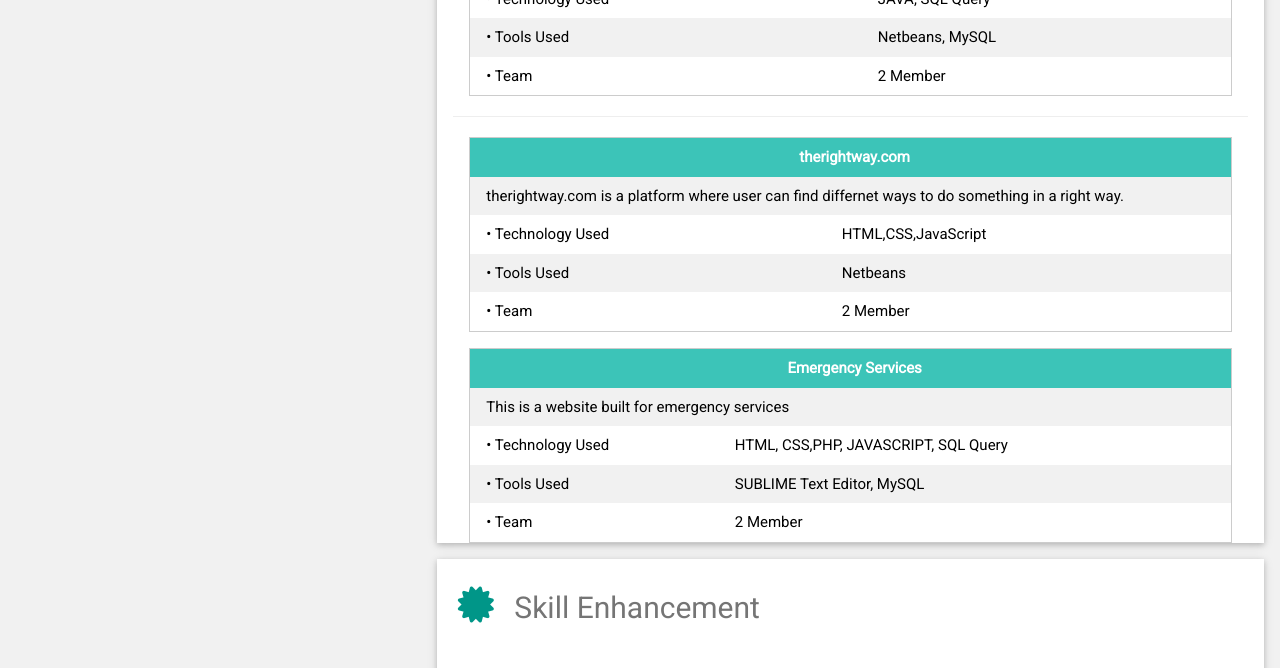
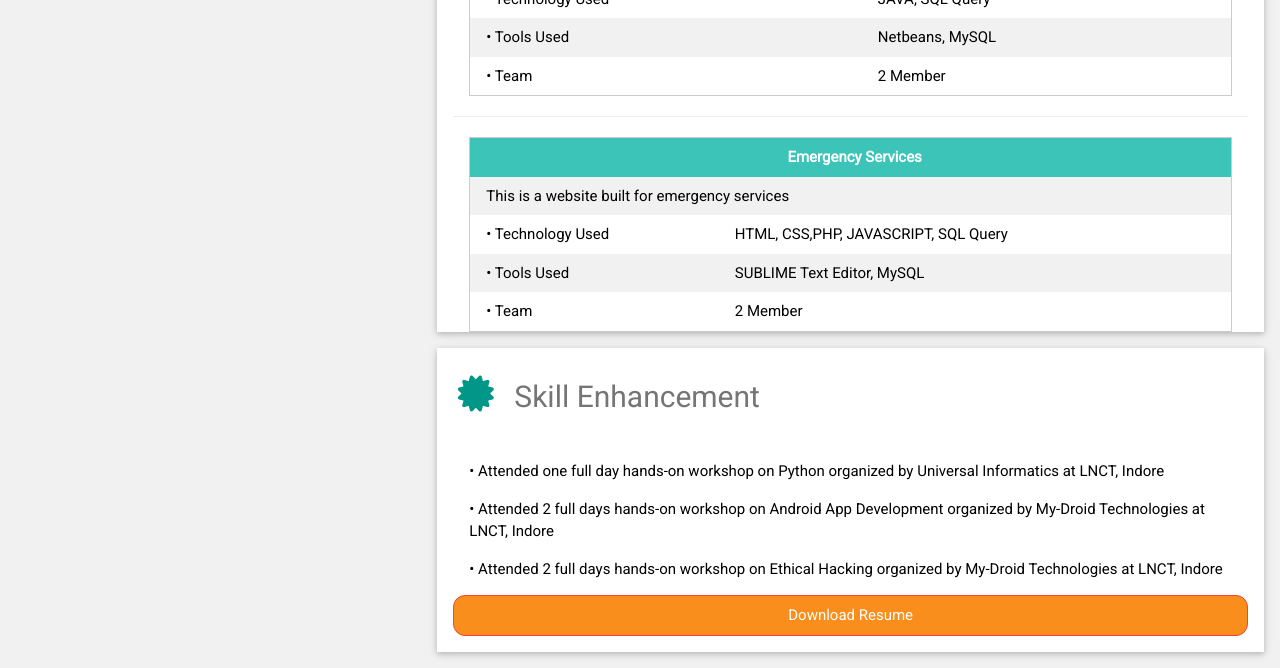
Before and after one commit to gaurav1741/gaurav1741.github.io, a plain HTML site: page index.html in a window 1280 px wide. Shown: the part 1620-2288 px from the top of the page. Drawn offline with nearby package versions, Linux system fonts and the light colour scheme.

Commit message:
Update index.html

```diff
--- a/index.html
+++ b/index.html
@@ -199,7 +199,7 @@ html,body,h1,h2,h3,h4,h5,h6 {font-family: "Roboto", sans-serif}
                 <span class="tooltiptext">Tooltip text</span>
             </div>-->
             <div class="download-btn w3-hover-sepia">
-                <a href="Gaurav001104.pdf"><i class="fas fa-download fa-fw w3-xxlarge w3-text-teal " style="margin-left: 5px"></i></a>
+                <a href="Gaurav.pdf"><i class="fas fa-download fa-fw w3-xxlarge w3-text-teal " style="margin-left: 5px"></i></a>
             </div>
           <div class="w3-display-bottomleft w3-container " style="text-shadow: #666666 2px 0 10px; color:#FFFFFF">
             <h2>Gaurav Kumar</h2>
@@ -373,31 +373,7 @@ School, Motihari, Bihar CBSE </p>
                 </tr>
           </table>
         </div>
-        <hr>
-
-        <div class="w3-container">
-          <table class="w3-table w3-striped w3-border w3-margin-bottom">
-                <tr style="background-color:#3cc4b8;color:white;;">
-                    <th colspan="2"><center>therightway.com</center></th>
-                </tr>
-                <tr>
-                    <td colspan="2">therightway.com is a platform where user can find differnet ways to do something in a right way.</td>
-                </tr>
-               <tr>
-                    <td>•	Technology Used</td>
-                    <td>HTML,CSS,JavaScript</td>
-
-                </tr>
-                <tr>
-                    <td>•	Tools Used</td>
-                    <td>Netbeans</td>
-                </tr>
-                <tr>
-                    <td>•	Team</td>
-                    <td>2 Member</td>
-                </tr>
-          </table>
-        </div>
+       <hr>
        <div class="w3-container">
           <table class="w3-table w3-striped w3-border">
                 <tr style="background-color:#3cc4b8;color:white;">
@@ -433,7 +409,7 @@ School, Motihari, Bihar CBSE </p>
 
         </div>
         <div class="w3-btn w3-border w3-border-red w3-round-large w3-margin-bottom" style="width: 100%; background-color:#F98E1C;color:white;border-radius: 12px;">
-            <a href="Gaurav001104.pdf" style="text-decoration: none;">Download Resume</a>
+            <a href="Gaurav.pdf" style="text-decoration: none;">Download Resume</a>
         </div>
     </div>
 
```
